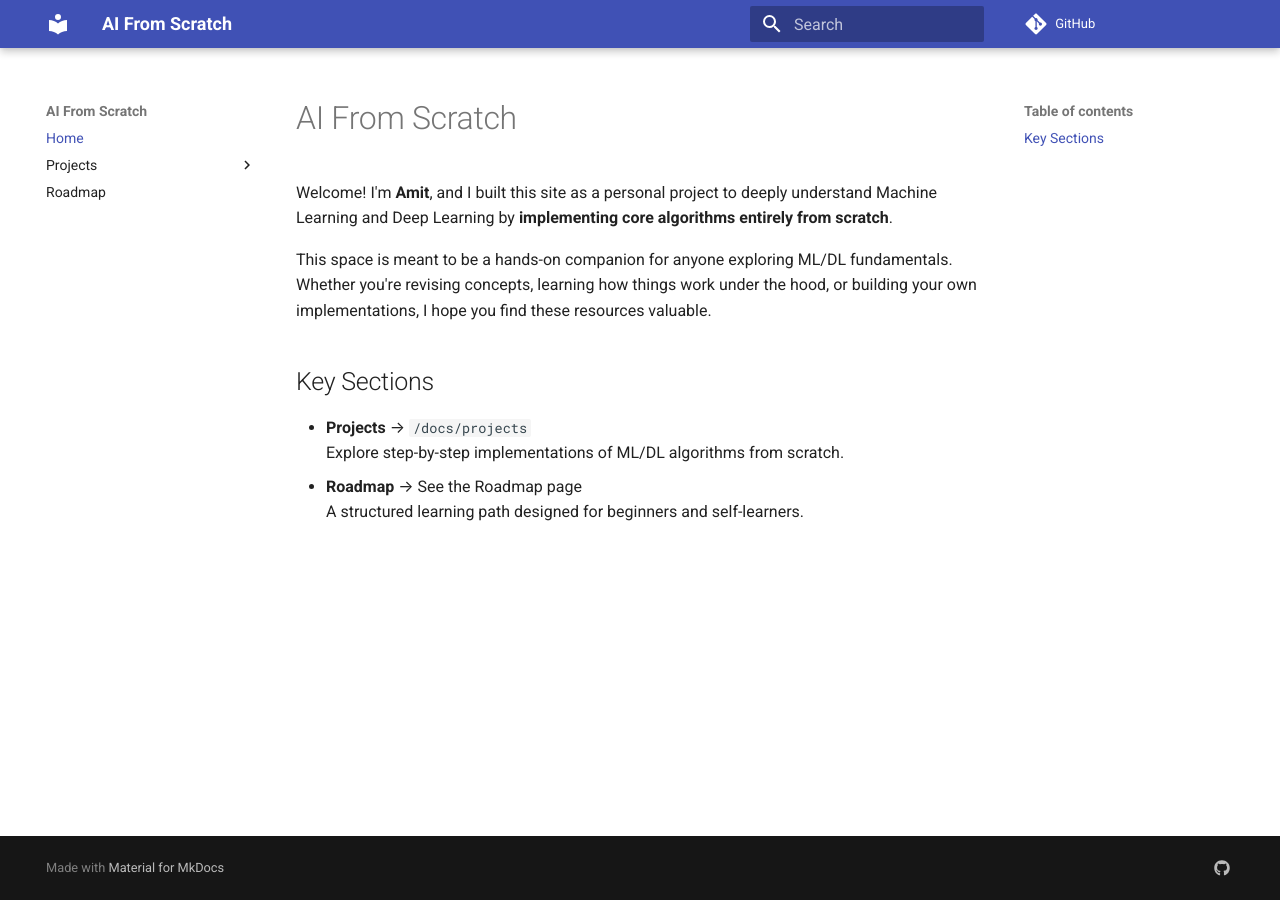
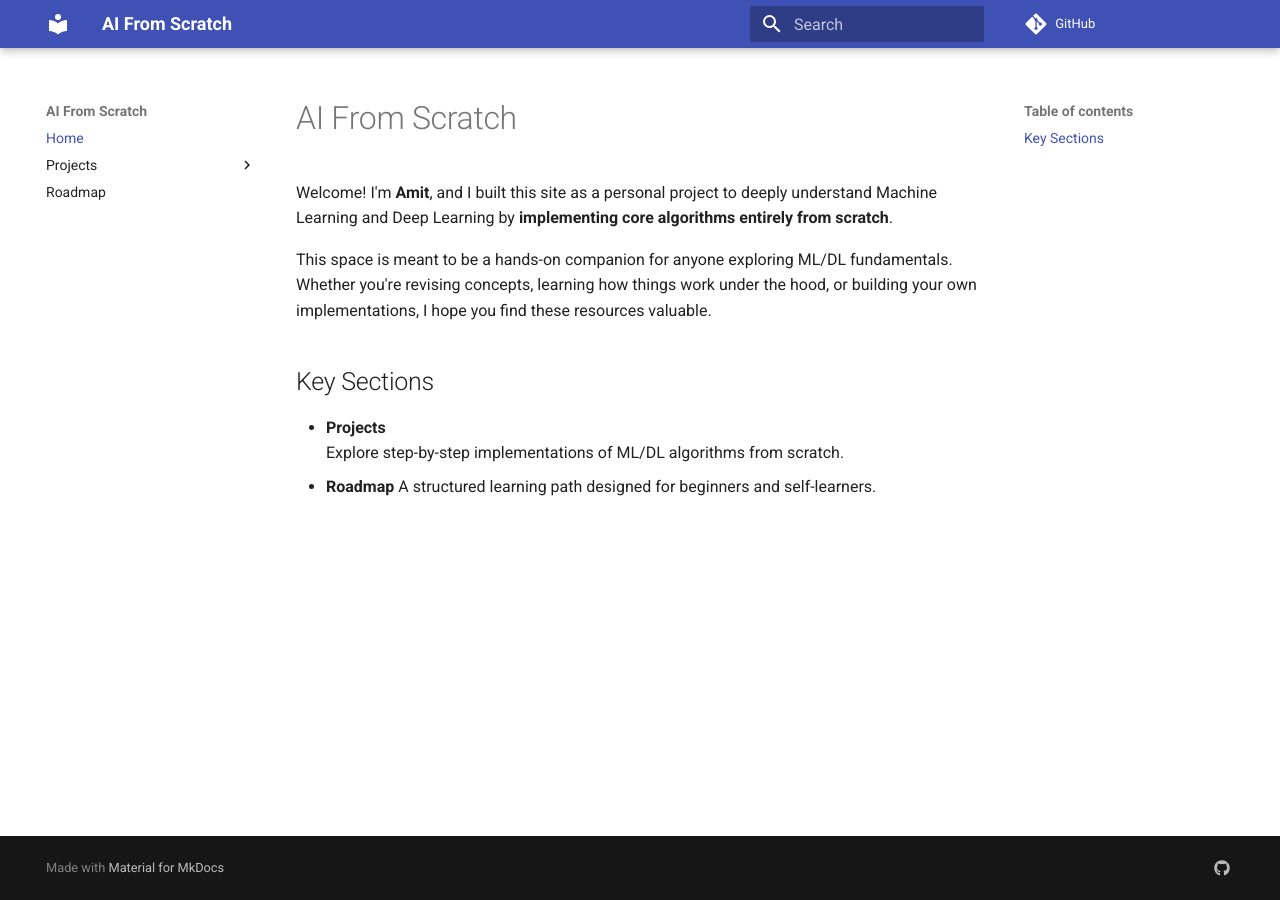
Before and after one commit to AmitSurpur/ai-from-scratch, an MkDocs documentation site: the page built from docs/index.md, in a window 1280 px wide. Built offline with MkDocs 1.6.1 and Material for MkDocs 9.7.7, drawn with Linux system fonts in a browser that asks for light colours; comment, search, counter and statistics services are not loaded.

Commit message:
Just small update

```diff
--- a/docs/index.md
+++ b/docs/index.md
@@ -5,7 +5,7 @@ Welcome! I'm **Amit**, and I built this site as a personal project to deeply und
 This space is meant to be a hands-on companion for anyone exploring ML/DL fundamentals. Whether you're revising concepts, learning how things work under the hood, or building your own implementations, I hope you find these resources valuable.
 
 ## Key Sections
-- **Projects** → `/docs/projects`
+- **Projects**
   Explore step-by-step implementations of ML/DL algorithms from scratch.
-- **Roadmap** → See the Roadmap page
+- **Roadmap**
   A structured learning path designed for beginners and self-learners.
```
